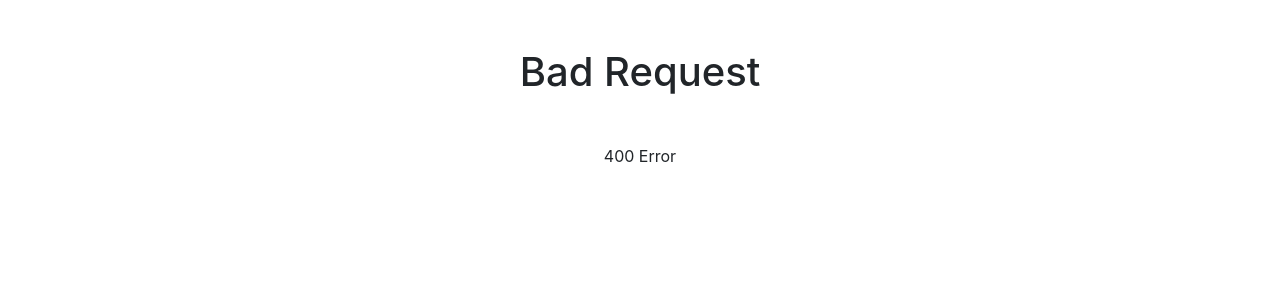
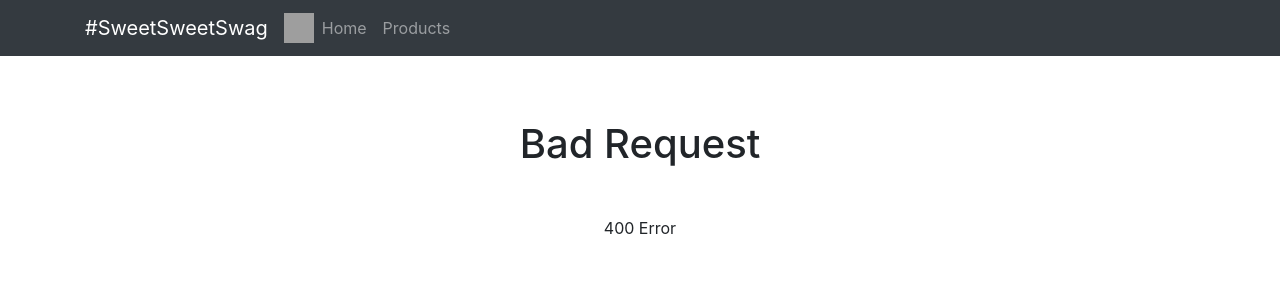
Before and after one commit to BenJayHutton/eCommerceV2, a Django app: template templates/400.html in a window 1280 px wide. Shown: the top 300 px of the page. Run offline with Django 3.2, Linux system fonts and the light colour scheme; the template is opened without the code that fills it, so the values that code supplies are empty; some libraries are stand-ins or nearby versions; grey boxes are pictures that could not be loaded.

Commit message:
added navigation to site

```diff
--- a/products/views.py
+++ b/products/views.py
@@ -6,6 +6,7 @@ from .models import Product
 
 class ProductDefaultView(TemplateView):
     template_name = "products/products-home.html"
+    queryset = Product.objects.all()
 
     def get(self, request):
         context = {
@@ -16,7 +17,7 @@ class ProductDefaultView(TemplateView):
         return render(request, self.template_name, context)
 
 class ProductDetailView(DetailView):
-    queryset = Product.objects.all()
+
     template_name="products/detail.html"
 
     def get_context_data(self, *args, **kwargs):
--- a/templates/base.html
+++ b/templates/base.html
@@ -7,6 +7,7 @@
     {% include 'base/css.html' %}
 </head>
 <body>
+  {% include 'base/navbar.html' with brand_name='#SweetSweetSwag' %}
     <div class="container">
       {% if messages %}
       <div class=" alert alert-success messages">
--- a/templates/base/navbar.html
+++ b/templates/base/navbar.html
@@ -1,15 +1,10 @@
 {% url 'home' as home_url %}
-{% url 'contact' as contact_url %}
-{% url 'products:list' as product_list_url %}
-{% url 'login' as login_url %}
-{% url 'logout' as logout_url %}
-{% url 'register' as register_url %}
-{% url 'accounts:home' as account_url %}
-{% url 'cart:home' as cart_url %}
+{% url 'products:default_home' as product_url %}
+
 <nav class="navbar navbar-expand-lg navbar-dark bg-dark mb-3">
   <div class="container">
   <a class="navbar-brand" href="{{ home_url }}">{% if brand_name %} {{ brand_name }} {% else %} CFE eCommerce {% endif %}</a>
-  <img src="https://getbootstrap.com/docs/4.4/assets/brand/bootstrap-solid.svg" width="30" height="30" class="d-inline-block align-top" alt="">
+  <img src="https://transparent.clipartof.com/Royalty-Free-Vector-Clip-Art-Illustration-Of-A-Shopping-Cart-Icon-3-4501059494.jpg" width="30" height="30" class="d-inline-block align-top" alt="">
   <button class="navbar-toggler" type="button" data-toggle="collapse" data-target="#navbarSupportedContent" aria-controls="navbarSupportedContent" aria-expanded="false" aria-label="Toggle navigation">
     <span class="navbar-toggler-icon"></span>
   </button>
@@ -18,40 +13,15 @@
       <li class="nav-item {% if request.path == home_url %}active{% endif %}">
         <a class="nav-link" href="{{ home_url }}">Home <span class="sr-only">(current)</span></a>
       </li>
-      <li class="nav-item {% if request.path == contact_url %}active{% endif %}">
-        <a class="nav-link" href="{{ contact_url }}">Contact</a>
-      </li>
       <li class="nav-item {% if request.path == product_list_url %}active{% endif %}">
-        <a class="nav-link" href="{{ product_list_url }}">Products</a>
+        <a class="nav-link" href="{{ product_url }}">Products</a>
       </li>
 
-      {% if request.user.is_authenticated %}
-      <li class="nav-item dropdown">
-        <a class="nav-link dropdown-toggle" href="#" id="navbarDropdown" role="button" data-toggle="dropdown" aria-haspopup="true" aria-expanded="false">
-          Account
-        </a>
-        <div class="dropdown-menu" aria-labelledby="navbarDropdown">
-          <a class="dropdown-item {% if request.path == account_url %}active{% endif %}" href="{{ account_url }}">Home</a>
-          <a class="dropdown-item" href="{{ account_url }}#billing">Billing</a>
-          <a class="dropdown-item" href="{% url 'account:user-product-history' %}">History</a>
-          <a class="dropdown-item" href="{% url 'library' %}">Library</a>
-          <div class="dropdown-divider"></div>
-          <a class="dropdown-item" href="{{ logout_url }}">Logout</a>
-        </div>
-      </li>
 
-      {% else %}
-      <li class="nav-item {% if request.path == login_url %}active{% endif %}">
-        <a class="nav-link" href="{{ login_url }}">Login</a>
-      </li>
-      <li class="nav-item {% if request.path == register_url %}active{% endif %}">
-        <a class="nav-link" href="{{ register_url }}">Register</a>
-      </li>
-      {% endif %}
-      <li class="nav-item {% if request.path == cart_url %}active{% endif %}">
-        <a class="nav-link" href="{{ cart_url }}"><span class='navbar-cart-count'>{{ request.session.cart_items }}</span> <i class="fa fa-shopping-cart"></i> </a>
+
+
     </ul>
-    {% include 'search/snippets/search-form.html' %}
+
   </div>
   </div>
 </nav>
```
